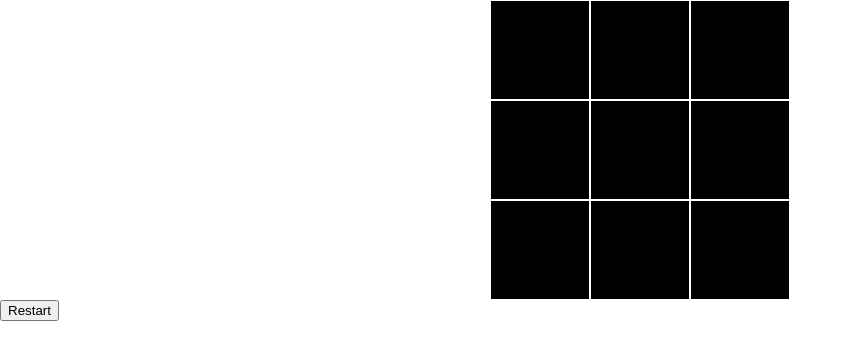
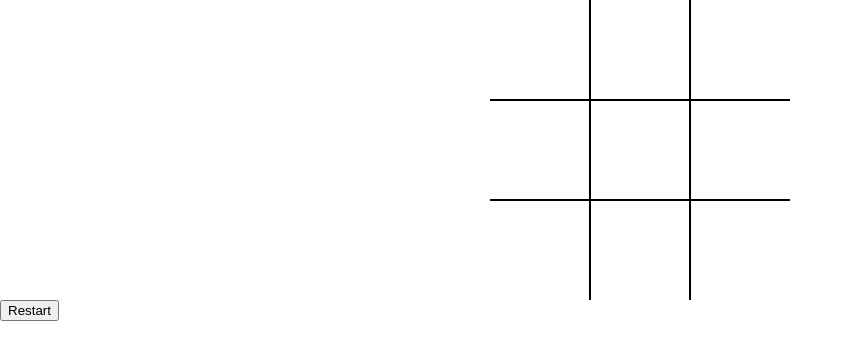
Before and after one commit to rincemathew/tic-tac-toe, a plain HTML site: page index.html in a window 1280 px wide. Shown: the whole page, without its empty margins (0-853 px from the left). Drawn offline with Linux system fonts and the light colour scheme.

Commit message:
css update

```diff
--- a/style.css
+++ b/style.css
@@ -25,6 +25,25 @@ body {
 .cell {
     width: 100px;
     height: 100px;
-    background-color: black;
-    border: 1px solid white;
+    border: 1px solid black;
 }
+
+.cell:first-child,
+.cell:nth-child(2),
+.cell:nth-child(3) {
+    border-top: none;
+}
+
+.cell:nth-child(3n + 1) {
+    border-left: none;
+}
+
+.cell:nth-child(3n + 3) {
+    border-right: none;
+}
+
+.cell:last-child,
+.cell:nth-child(8),
+.cell:nth-child(7) {
+    border-bottom: none;
+}
```
